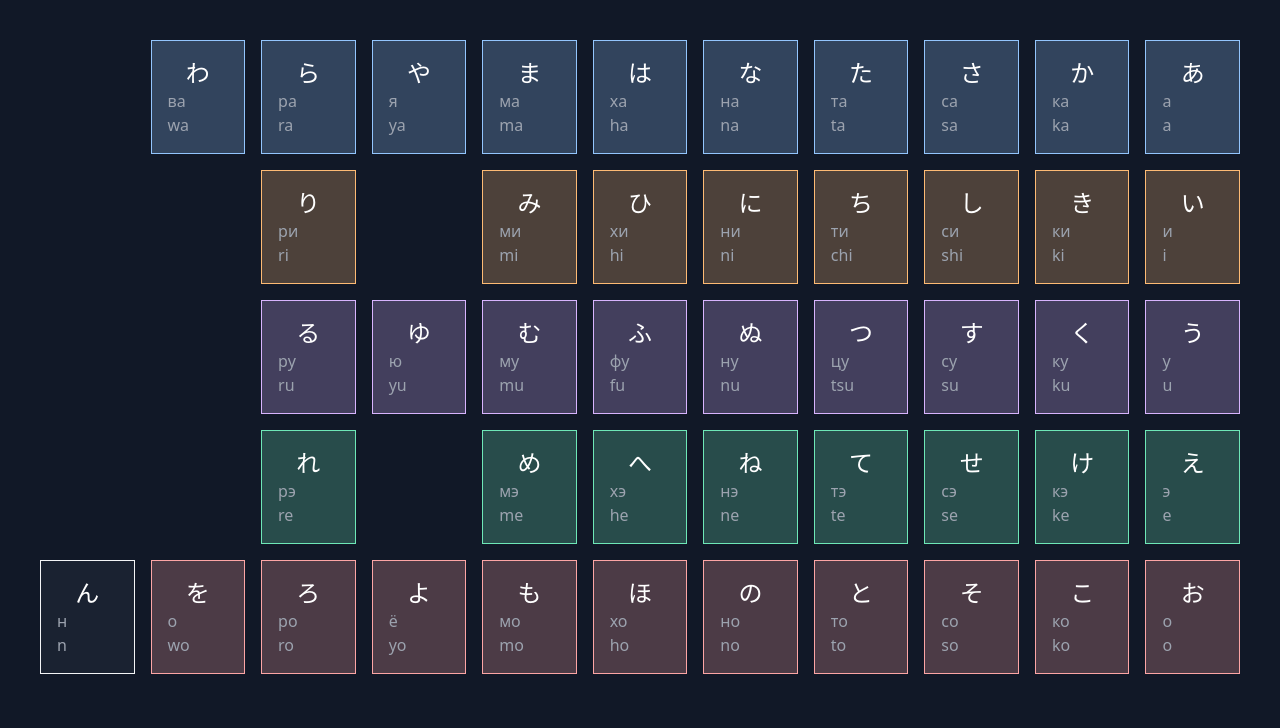
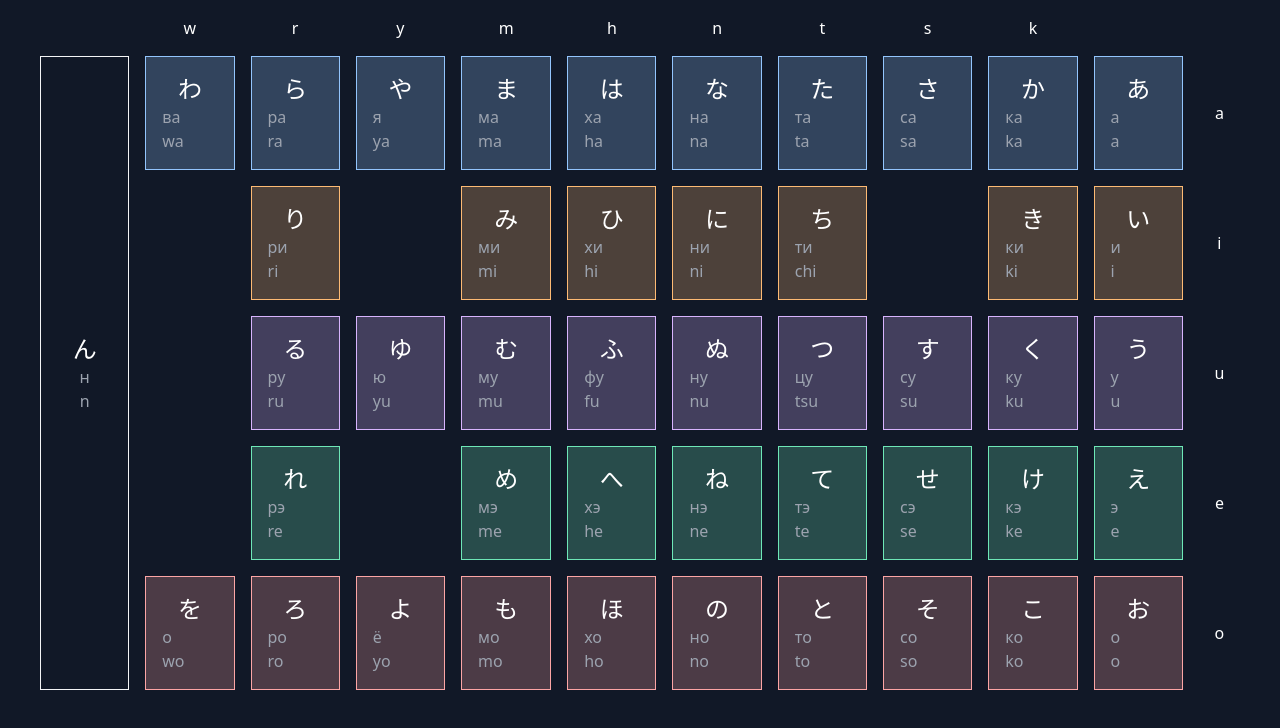
Before and after one commit to pritulaziah/japanese-alphabet, a Next.js app: page /learn in a window 1280 px wide. Shown: the top 728 px of the page. Built offline with nearby package versions, Linux system fonts and the light colour scheme.

Commit message:
remove hardcode props: row and col and rebuild logic

```diff
--- a/components/japanese/Table.tsx
+++ b/components/japanese/Table.tsx
@@ -1,66 +1,202 @@
-import { Alphabet } from "types/alphabet";
+import { AlphabetCharacter } from "types/alphabet";
 
 interface IProps {
-  data: Alphabet[];
+  alphabet: AlphabetCharacter[];
 }
 
-const cols = [
-  "col-start-1",
-  "col-start-2",
-  "col-start-3",
-  "col-start-4",
-  "col-start-5",
-  "col-start-6",
-  "col-start-7",
-  "col-start-8",
-  "col-start-9",
-  "col-start-10",
-  "col-start-11",
+interface Col {
+  name: string;
+  visible?: boolean;
+  meaning: (roumaji: string) => boolean;
+  className: string;
+}
+
+interface Row extends Col {
+  color: string;
+}
+
+function isLastCharEqual(this: Row | Col, roumaji: string) {
+  return roumaji[roumaji.length - 1] === this.name;
+}
+
+function isFirstCharEqual(this: Row | Col, roumaji: string) {
+  return roumaji.length === 2 && roumaji[0] === this.name;
+}
+
+const rows: Row[] = [
+  {
+    name: "a",
+    meaning: isLastCharEqual,
+    color: "bg-blue-300/25 border-blue-300 hover:bg-blue-300/50",
+    className: "row-start-2 row-end-3",
+  },
+  {
+    name: "i",
+    meaning: isLastCharEqual,
+    color: "bg-orange-300/25 border-orange-300 hover:bg-orange-300/50",
+    className: "row-start-3 row-end-4",
+  },
+  {
+    name: "u",
+    meaning: isLastCharEqual,
+    color: "bg-purple-300/25 border-purple-300 hover:bg-purple-300/50",
+    className: "row-start-4 row-end-5",
+  },
+  {
+    name: "e",
+    meaning: isLastCharEqual,
+    color: "bg-emerald-300/25 border-emerald-300 hover:bg-emerald-300/50",
+    className: "row-start-5 row-end-6",
+  },
+  {
+    name: "o",
+    meaning: isLastCharEqual,
+    color: "bg-red-300/25 border-red-300 hover:bg-red-300/50",
+    className: "row-start-6 row-end-7",
+  },
+  {
+    name: "n",
+    visible: false,
+    meaning(roumaji) {
+      return roumaji === this.name;
+    },
+    color: "transparent border-gray-100 hover:bg-gray-700/50",
+    className: "row-start-2 row-end-7 items-center justify-center",
+  },
 ];
 
-const getRowClass = (row?: number) => {
-  const rows = [
-    "row-start-1",
-    "row-start-2",
-    "row-start-3",
-    "row-start-4",
-    "row-start-5",
-  ];
+const columns: Col[] = [
+  {
+    name: "",
+    meaning: (roumaji) =>
+      rows
+        .filter((row) => row.visible !== false)
+        .map((row) => row.name)
+        .some((row) => row === roumaji),
+    className: "col-start-11 col-end-12",
+  },
+  {
+    name: "k",
+    meaning: isFirstCharEqual,
+    className: "col-start-10 col-end-11",
+  },
+  {
+    name: "s",
+    meaning: isFirstCharEqual,
+    className: "col-start-9 col-end-10",
+  },
+  {
+    name: "t",
+    meaning(roumaji: string) {
+      return roumaji.length === 3
+        ? ["ts", "ch"].includes(roumaji.slice(0, 2))
+        : isFirstCharEqual.call(this, roumaji);
+    },
+    className: "col-start-8 col-end-9",
+  },
+  {
+    name: "n",
+    meaning: isFirstCharEqual,
+    className: "col-start-7 col-end-8",
+  },
+  {
+    name: "h",
+    meaning(roumaji: string) {
+      return roumaji.length === 2 && [this.name, "f"].includes(roumaji[0]);
+    },
+    className: "col-start-6 col-end-7",
+  },
+  {
+    name: "m",
+    meaning: isFirstCharEqual,
+    className: "col-start-5 col-end-6",
+  },
+  {
+    name: "y",
+    meaning: isFirstCharEqual,
+    className: "col-start-4 col-end-5",
+  },
+  {
+    name: "r",
+    meaning: isFirstCharEqual,
+    className: "col-start-3 col-end-4",
+  },
+  {
+    name: "w",
+    meaning: isFirstCharEqual,
+    className: "col-start-2 col-end-3",
+  },
+  {
+    name: "",
+    meaning: (roumaji) => roumaji === "n",
+    className: "col-start-1 col-end-2",
+  },
+];
 
-  return row ? rows[row - 1] : `${rows[0]} ${rows[rows.length - 1]}`;
+const getCellClassNames = (abc: AlphabetCharacter) => {
+  const finder = <T extends { meaning: Col["meaning"] }>(array: T[]) =>
+    array.find((item) => item.meaning(abc.roumaji));
+
+  const row = finder<Row>(rows);
+  const col = finder<Col>(columns);
+
+  if (col && row) {
+    if (abc.roumaji === "n") {
+      console.log(
+        [col.className, row.className, row.color].filter(Boolean).join(" ")
+      );
+    }
+    return [col.className, row.className, row.color].filter(Boolean).join(" ");
+  }
+
+  return null;
 };
 
-const getColorFromRoumaji = (roumaji: string) => {
-  const colors: { [key: string]: string } = {
-    a: "bg-blue-300/25 border-blue-300 hover:bg-blue-300/50",
-    i: "bg-orange-300/25 border-orange-300 hover:bg-orange-300/50",
-    u: "bg-purple-300/25 border-purple-300 hover:bg-purple-300/50",
-    e: "bg-emerald-300/25 border-emerald-300 hover:bg-emerald-300/50",
-    o: "bg-red-300/25 border-red-300 hover:bg-red-300/50",
-  };
+const Table = ({ alphabet }: IProps) => {
+  return (
+    <div className="grid text-white gap-4">
+      {rows
+        .filter((row) => row.visible !== false)
+        .map((row) => (
+          <div
+            key={row.name}
+            className={`flex items-center justify-center col-start-12 col-end-12 ${row.className}`}
+          >
+            <span>{row.name}</span>
+          </div>
+        ))}
+      {alphabet.map((alphabetCharacter) => {
+        const classNames = getCellClassNames(alphabetCharacter);
 
-  const founded = Object.keys(colors).find((key) => roumaji.includes(key));
+        if (!classNames) {
+          return null;
+        }
 
-  return founded
-    ? colors[founded]
-    : "bg-gray-700/25 border-gray-100 hover:bg-gray-700/50";
-};
-
-const Table = ({ data }: IProps) => {
-  return (
-    <div className="grid grid-rows-5 grid-cols-11 text-white gap-4">
-      {data.map(({ character, ru, roumaji, column, row }) => (
+        return (
+          <div
+            key={alphabetCharacter.character}
+            className={`flex flex-col cursor-pointer p-4 border transition-colors ${getCellClassNames(
+              alphabetCharacter
+            )}`}
+          >
+            <span className="text-2xl text-center">
+              {alphabetCharacter.character}
+            </span>
+            <span className="text-base text-gray-400">
+              {alphabetCharacter.ru}
+            </span>
+            <span className="text-base text-gray-400">
+              {alphabetCharacter.roumaji}
+            </span>
+          </div>
+        );
+      })}
+      {columns.map((column) => (
         <div
-          key={character}
-          className={`flex flex-col ${cols[column - 1]} ${getRowClass(
-            row
-          )} cursor-pointer p-4 border ${getColorFromRoumaji(
-            roumaji
-          )} transition-colors`}
+          key={column.name}
+          className={`flex items-center justify-center row-start-1 row-end-1 ${column.className}`}
         >
-          <span className="text-2xl text-center">{character}</span>
-          <span className="text-base text-gray-400">{ru}</span>
-          <span className="text-base text-gray-400">{roumaji}</span>
+          <span>{column.name}</span>
         </div>
       ))}
     </div>
--- /dev/null
+++ b/hiragana.json
@@ -0,0 +1,48 @@
+[
+  { "character": "あ", "ru": "а", "roumaji": "a" },
+  { "character": "か", "ru": "ка", "roumaji": "ka" },
+  { "character": "さ", "ru": "са", "roumaji": "sa" },
+  { "character": "た", "ru": "та", "roumaji": "ta" },
+  { "character": "な", "ru": "на", "roumaji": "na" },
+  { "character": "は", "ru": "ха", "roumaji": "ha" },
+  { "character": "ま", "ru": "ма", "roumaji": "ma" },
+  { "character": "や", "ru": "я", "roumaji": "ya" },
+  { "character": "ら", "ru": "ра", "roumaji": "ra" },
+  { "character": "わ", "ru": "ва", "roumaji": "wa" },
+  { "character": "ん", "ru": "н", "roumaji": "n" },
+  { "character": "い", "ru": "и", "roumaji": "i" },
+  { "character": "き", "ru": "ки", "roumaji": "ki" },
+  { "character": "し", "ru": "си", "roumaji": "shi" },
+  { "character": "ち", "ru": "ти", "roumaji": "chi" },
+  { "character": "に", "ru": "ни", "roumaji": "ni" },
+  { "character": "ひ", "ru": "хи", "roumaji": "hi" },
+  { "character": "み", "ru": "ми", "roumaji": "mi" },
+  { "character": "り", "ru": "ри", "roumaji": "ri" },
+  { "character": "う", "ru": "у", "roumaji": "u" },
+  { "character": "く", "ru": "ку", "roumaji": "ku" },
+  { "character": "す", "ru": "су", "roumaji": "su" },
+  { "character": "つ", "ru": "цу", "roumaji": "tsu" },
+  { "character": "ぬ", "ru": "ну", "roumaji": "nu" },
+  { "character": "ふ", "ru": "фу", "roumaji": "fu" },
+  { "character": "む", "ru": "му", "roumaji": "mu" },
+  { "character": "ゆ", "ru": "ю", "roumaji": "yu" },
+  { "character": "る", "ru": "ру", "roumaji": "ru" },
+  { "character": "え", "ru": "э", "roumaji": "e" },
+  { "character": "け", "ru": "кэ", "roumaji": "ke" },
+  { "character": "せ", "ru": "сэ", "roumaji": "se" },
+  { "character": "て", "ru": "тэ", "roumaji": "te" },
+  { "character": "ね", "ru": "нэ", "roumaji": "ne" },
+  { "character": "へ", "ru": "хэ", "roumaji": "he" },
+  { "character": "め", "ru": "мэ", "roumaji": "me" },
+  { "character": "れ", "ru": "рэ", "roumaji": "re" },
+  { "character": "お", "ru": "о", "roumaji": "o" },
+  { "character": "こ", "ru": "ко", "roumaji": "ko" },
+  { "character": "そ", "ru": "со", "roumaji": "so" },
+  { "character": "と", "ru": "то", "roumaji": "to" },
+  { "character": "の", "ru": "но", "roumaji": "no" },
+  { "character": "ほ", "ru": "хо", "roumaji": "ho" },
+  { "character": "も", "ru": "мо", "roumaji": "mo" },
+  { "character": "よ", "ru": "ё", "roumaji": "yo" },
+  { "character": "ろ", "ru": "ро", "roumaji": "ro" },
+  { "character": "を", "ru": "о", "roumaji": "wo" }
+]
--- a/pages/learn.tsx
+++ b/pages/learn.tsx
@@ -1,61 +1,13 @@
 import Table from "components/japanese/Table";
 import { NextPage } from "next";
-import { Alphabet } from "types/alphabet";
+import hiragana from "hiragana.json";
 
 interface IProps {}
 
-const exampleTableData: Alphabet[] = [
-  { character: "あ", column: 11, row: 1, ru: "а", roumaji: "a" },
-  { character: "か", column: 10, row: 1, ru: "ка", roumaji: "ka" },
-  { character: "さ", column: 9, row: 1, ru: "са", roumaji: "sa" },
-  { character: "た", column: 8, row: 1, ru: "та", roumaji: "ta" },
-  { character: "な", column: 7, row: 1, ru: "на", roumaji: "na" },
-  { character: "は", column: 6, row: 1, ru: "ха", roumaji: "ha" },
-  { character: "ま", column: 5, row: 1, ru: "ма", roumaji: "ma" },
-  { character: "や", column: 4, row: 1, ru: "я", roumaji: "ya" },
-  { character: "ら", column: 3, row: 1, ru: "ра", roumaji: "ra" },
-  { character: "わ", column: 2, row: 1, ru: "ва", roumaji: "wa" },
-  { character: "ん", column: 1, ru: "н", roumaji: "n" },
-  { character: "い", column: 11, row: 2, ru: "и", roumaji: "i" },
-  { character: "き", column: 10, row: 2, ru: "ки", roumaji: "ki" },
-  { character: "し", column: 9, row: 2, ru: "си", roumaji: "shi" },
-  { character: "ち", column: 8, row: 2, ru: "ти", roumaji: "chi" },
-  { character: "に", column: 7, row: 2, ru: "ни", roumaji: "ni" },
-  { character: "ひ", column: 6, row: 2, ru: "хи", roumaji: "hi" },
-  { character: "み", column: 5, row: 2, ru: "ми", roumaji: "mi" },
-  { character: "り", column: 3, row: 2, ru: "ри", roumaji: "ri" },
-  { character: "う", column: 11, row: 3, ru: "у", roumaji: "u" },
-  { character: "く", column: 10, row: 3, ru: "ку", roumaji: "ku" },
-  { character: "す", column: 9, row: 3, ru: "су", roumaji: "su" },
-  { character: "つ", column: 8, row: 3, ru: "цу", roumaji: "tsu" },
-  { character: "ぬ", column: 7, row: 3, ru: "ну", roumaji: "nu" },
-  { character: "ふ", column: 6, row: 3, ru: "фу", roumaji: "fu" },
-  { character: "む", column: 5, row: 3, ru: "му", roumaji: "mu" },
-  { character: "ゆ", column: 4, row: 3, ru: "ю", roumaji: "yu" },
-  { character: "る", column: 3, row: 3, ru: "ру", roumaji: "ru" },
-  { character: "え", column: 11, row: 4, ru: "э", roumaji: "e" },
-  { character: "け", column: 10, row: 4, ru: "кэ", roumaji: "ke" },
-  { character: "せ", column: 9, row: 4, ru: "сэ", roumaji: "se" },
-  { character: "て", column: 8, row: 4, ru: "тэ", roumaji: "te" },
-  { character: "ね", column: 7, row: 4, ru: "нэ", roumaji: "ne" },
-  { character: "へ", column: 6, row: 4, ru: "хэ", roumaji: "he" },
-  { character: "め", column: 5, row: 4, ru: "мэ", roumaji: "me" },
-  { character: "れ", column: 3, row: 4, ru: "рэ", roumaji: "re" },
-  { character: "お", column: 11, row: 5, ru: "о", roumaji: "o" },
-  { character: "こ", column: 10, row: 5, ru: "ко", roumaji: "ko" },
-  { character: "そ", column: 9, row: 5, ru: "со", roumaji: "so" },
-  { character: "と", column: 8, row: 5, ru: "то", roumaji: "to" },
-  { character: "の", column: 7, row: 5, ru: "но", roumaji: "no" },
-  { character: "ほ", column: 6, row: 5, ru: "хо", roumaji: "ho" },
-  { character: "も", column: 5, row: 5, ru: "мо", roumaji: "mo" },
-  { character: "よ", column: 4, row: 5, ru: "ё", roumaji: "yo" },
-  { character: "ろ", column: 3, row: 5, ru: "ро", roumaji: "ro" },
-  { character: "を", column: 2, row: 5, ru: "о", roumaji: "wo" },
-];
 const Learn: NextPage<IProps> = () => {
   return (
-    <div className="min-h-screen bg-gray-900 p-10">
-      <Table data={exampleTableData} />
+    <div className="min-h-screen bg-gray-900 px-10 py-4">
+      <Table alphabet={hiragana} />
     </div>
   );
 };
--- a/types/alphabet.ts
+++ b/types/alphabet.ts
@@ -4,10 +4,8 @@ export enum AlphabetKind {
   Kanji = "kanji",
 }
 
-export interface Alphabet {
+export interface AlphabetCharacter {
   character: string;
-  column: number;
-  row?: number;
   ru: string;
   roumaji: string;
 }
```
